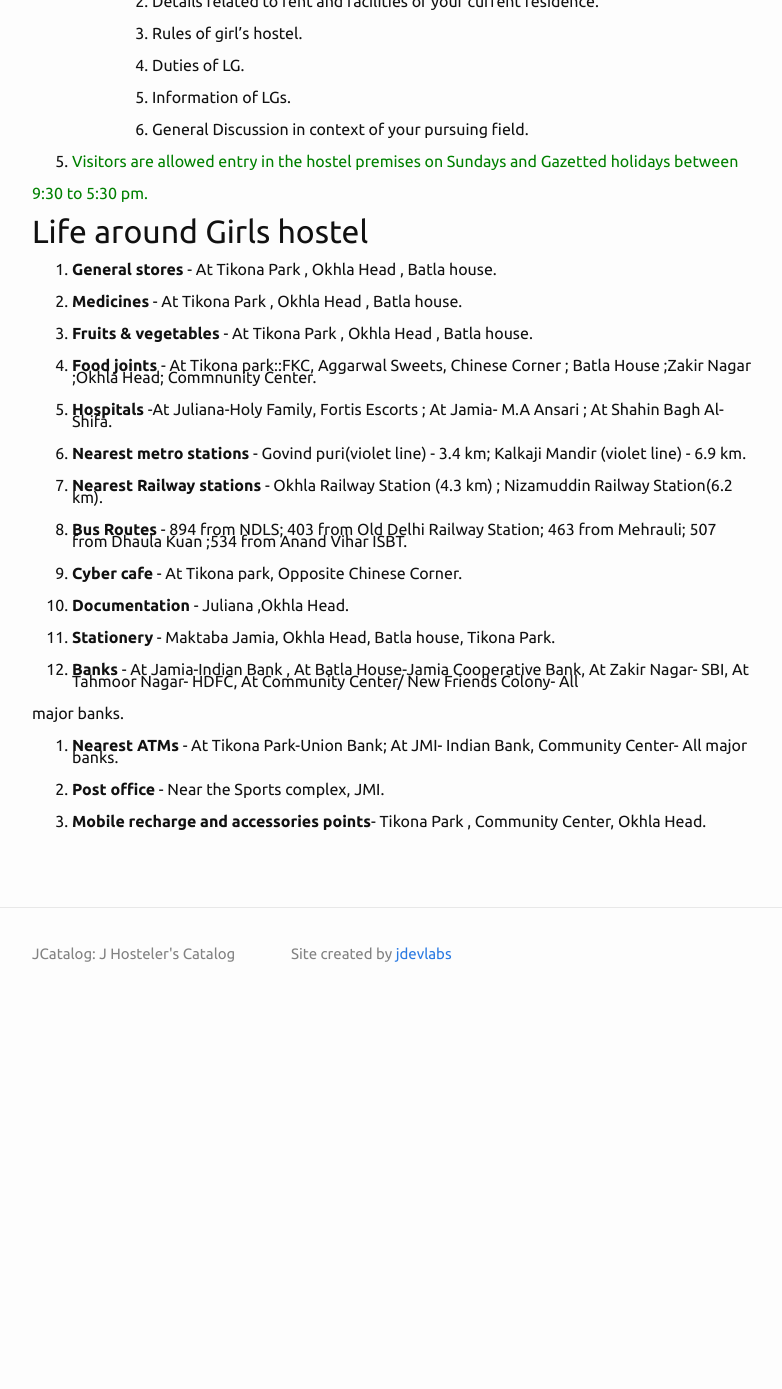
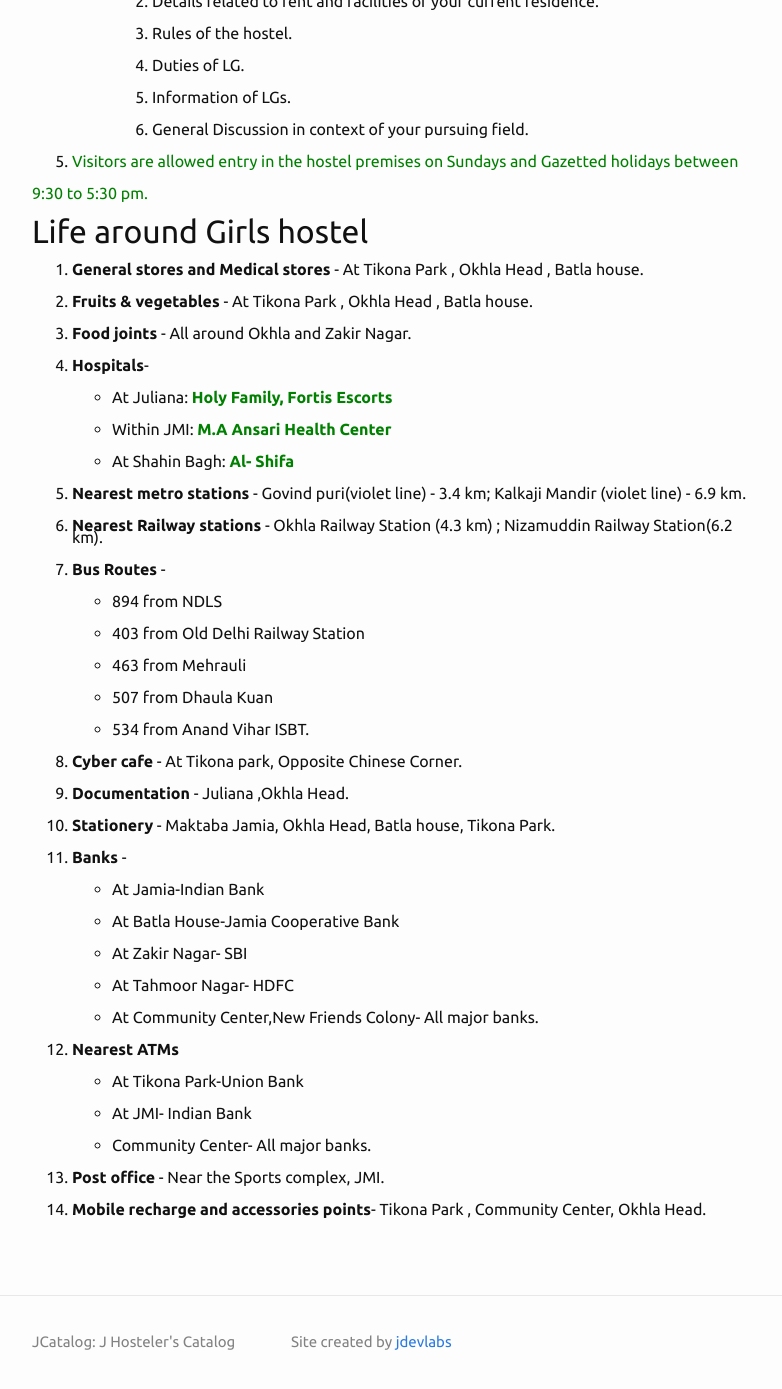
Before and after one commit to jdevlabs/JCatalog, a Jekyll site: the page built from pages/General/index.md, in a window 1280 px wide and 1400 px high, scrolled down 713 px. Shown: the top 1389 px of the window, without its empty margins (248-1030 px from the left). Built offline with Jekyll 4.4.1, drawn with Linux system fonts in a browser that asks for light colours; before the commit the page ends 1772 px from its top, so only the background shows below that; some of the changed text lies outside the part shown.

Commit message:
clean up of general info

```diff
--- a/pages/General/index.md
+++ b/pages/General/index.md
@@ -12,7 +12,7 @@ permalink: /general/
     * Until- Mid August
 
 
-2. <p style="color:green">NCR people are not eligible for hostel accommodation.</p>
+2. <p style="color:green">NCR people are not eligible for the hostel.</p>
 
 
 3. <p style="color:green">Documents required</p>
@@ -40,7 +40,7 @@ permalink: /general/
 
        2. Details related to rent and facilities of your current residence.
 
-       3. Rules of girl’s hostel.
+       3. Rules of the hostel.
 
        4. Duties of LG.
 
@@ -50,25 +50,39 @@ permalink: /general/
 
 5. <p style="color:green">Visitors are allowed entry in the hostel premises on Sundays and Gazetted holidays between</p>
 
-<p style="color:green">9:30 to 5:30 pm.</p>
+<p style="color:green">  9:30 to 5:30 pm.</p>
 
 ##Life around Girls hostel
 
-1. **General stores** -  At Tikona Park , Okhla Head , Batla house.
-
-2.  **Medicines** - At Tikona Park , Okhla Head , Batla house.
+1. **General stores and Medical stores** -  At Tikona Park , Okhla Head , Batla house.
 
 3. **Fruits & vegetables** - At Tikona Park , Okhla Head , Batla house.
 
-4. **Food  joints** - At Tikona park::FKC, Aggarwal Sweets, Chinese Corner ; Batla House ;Zakir Nagar ;Okhla Head; Commnunity Center.
+4. **Food  joints** - All around Okhla and Zakir Nagar.
 
-5. **Hospitals** -At Juliana-Holy Family, Fortis Escorts ; At Jamia- M.A Ansari ;  At Shahin Bagh Al- Shifa.
+5. **Hospitals**-
+
+	* At Juliana: **<font color="green">Holy Family, Fortis Escorts</font>**
+
+	* Within JMI: **<font color="green">M.A Ansari Health Center</font>**
+
+	* At Shahin Bagh: **<font color="green">Al- Shifa</font>**
 
 6. **Nearest metro stations** - Govind puri(violet line) - 3.4 km; Kalkaji Mandir (violet line) - 6.9 km.
 
 7. **Nearest Railway stations** - Okhla Railway Station (4.3 km) ; Nizamuddin Railway Station(6.2 km).
 
-8.  **Bus Routes** - 894 from NDLS; 403 from Old Delhi Railway Station; 463 from Mehrauli;  507 from Dhaula Kuan ;534 from Anand Vihar ISBT.
+8.  **Bus Routes** -
+
+	* 894 from NDLS
+
+	* 403 from Old Delhi Railway Station
+
+	* 463 from Mehrauli
+
+	* 507 from Dhaula Kuan
+
+	* 534 from Anand Vihar ISBT.
 
 9. **Cyber cafe** - At Tikona park, Opposite Chinese Corner.
 
@@ -76,11 +90,25 @@ permalink: /general/
 
 11. **Stationery** - Maktaba Jamia, Okhla Head, Batla house, Tikona Park.
 
-12. **Banks** -  At Jamia-Indian Bank , At Batla House-Jamia Cooperative Bank, At Zakir Nagar- SBI, At Tahmoor Nagar- HDFC, At Community Center/ New Friends Colony- All
+12. **Banks** -
 
- major banks.
+	* At Jamia-Indian Bank
 
-13. **Nearest ATMs** - At Tikona Park-Union Bank; At JMI- Indian Bank, Community Center- All major banks.
+	* At Batla House-Jamia Cooperative Bank
+
+	* At Zakir Nagar- SBI
+
+	* At Tahmoor Nagar- HDFC
+
+	* At Community Center,New Friends Colony- All major banks.
+
+13. **Nearest ATMs**
+
+	* At Tikona Park-Union Bank
+
+	* At JMI- Indian Bank
+
+	* Community Center- All major banks.
 
 
 
```
Also changed, not shown: other parts of pages/General/index.md (+1 -1 lines).
